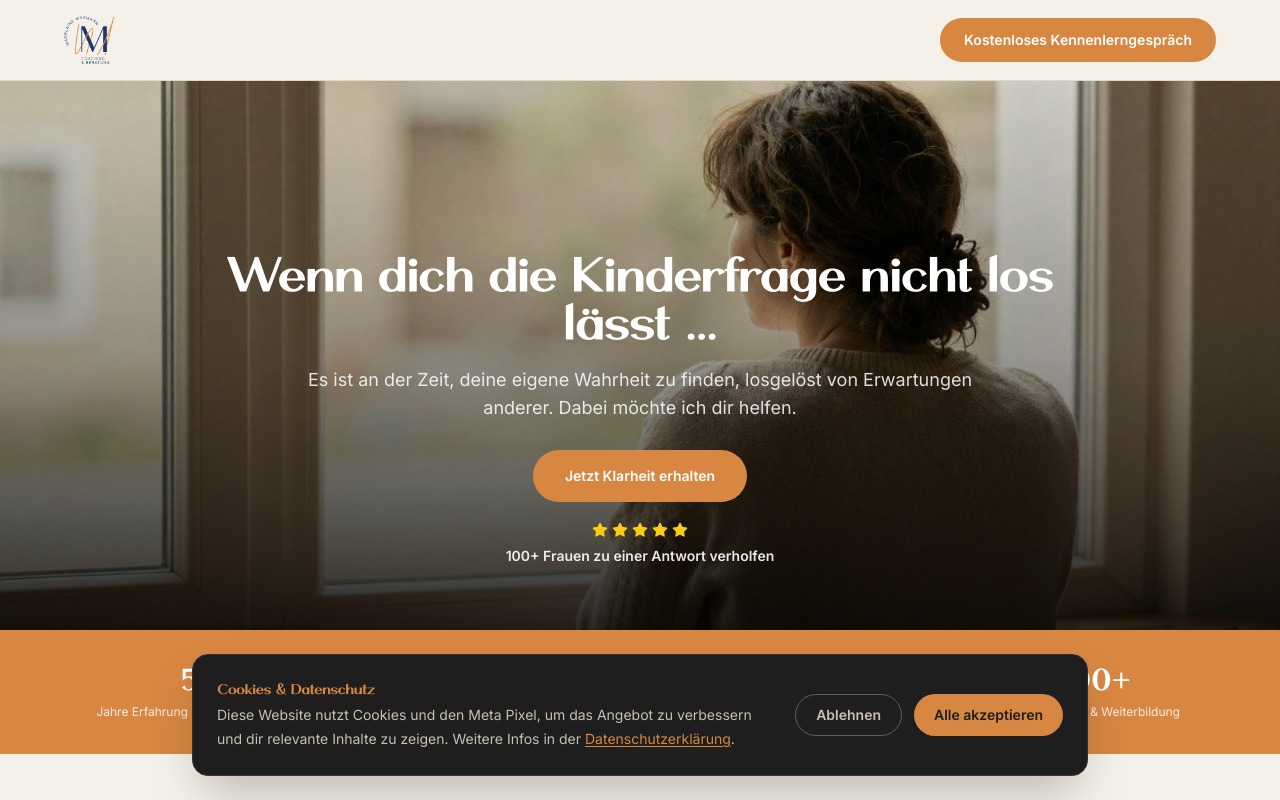
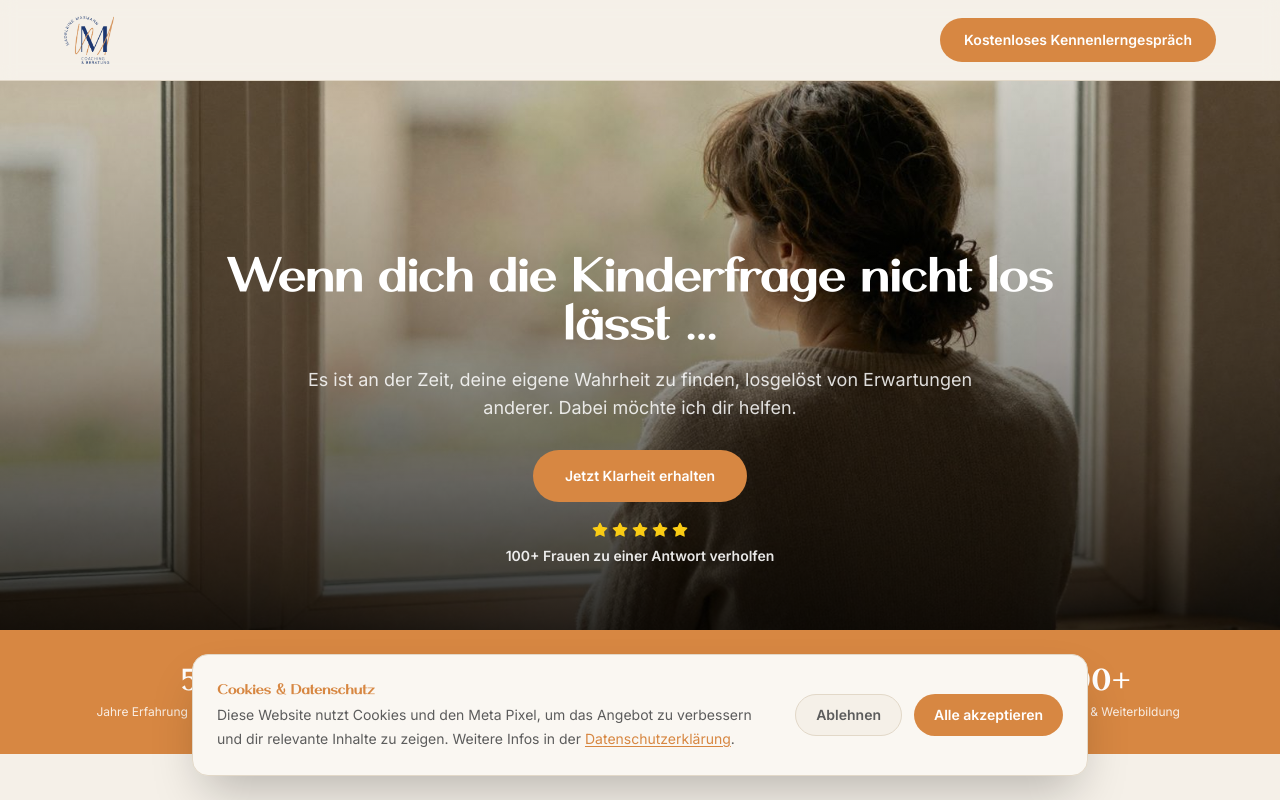
Before and after one commit to mmdscon/willichkinder, a Next.js app: page / in a window 1280 px wide. Shown: the top 800 px of the page. Built offline with nearby package versions, Linux system fonts and the light colour scheme; no server answers.

Commit message:
Update CookieBanner.tsx

```diff
--- a/src/components/CookieBanner.tsx
+++ b/src/components/CookieBanner.tsx
@@ -1,15 +1,11 @@
 "use client";
-
 import { useEffect, useState } from "react";
-
 export default function CookieBanner() {
   const [visible, setVisible] = useState(false);
-
   useEffect(() => {
     const stored = localStorage.getItem("cookie_consent");
     if (!stored) setVisible(true);
   }, []);
-
   const respond = (accepted: boolean) => {
     localStorage.setItem("cookie_consent", accepted ? "accepted" : "declined");
     setVisible(false);
@@ -17,9 +13,7 @@ export default function CookieBanner() {
       new CustomEvent("cookieConsentChange", { detail: { accepted } })
     );
   };
-
   if (!visible) return null;
-
   return (
     <div
       className="fixed bottom-0 left-0 right-0 z-[9999] p-4 md:p-6"
@@ -29,9 +23,9 @@ export default function CookieBanner() {
       <div
         className="mx-auto max-w-4xl rounded-2xl shadow-2xl border flex flex-col gap-4 p-6 md:flex-row md:items-center md:justify-between"
         style={{
-          backgroundColor: "#1E1E1E",
-          borderColor: "#333",
-          color: "#F5F0E8",
+          backgroundColor: "#FAF7F2",
+          borderColor: "#E2D8C8",
+          color: "#1E1E1E",
         }}
       >
         <div className="flex-1">
@@ -41,7 +35,7 @@ export default function CookieBanner() {
           >
             Cookies & Datenschutz
           </p>
-          <p className="text-sm leading-6" style={{ color: "#C8C0B0" }}>
+          <p className="text-sm leading-6" style={{ color: "#5C5C5C" }}>
             Diese Website nutzt Cookies und den Meta Pixel, um das Angebot zu
             verbessern und dir relevante Inhalte zu zeigen. Weitere Infos in der{" "}
             <a
@@ -54,15 +48,14 @@ export default function CookieBanner() {
             .
           </p>
         </div>
-
         <div className="flex gap-3 shrink-0 flex-wrap">
           <button
             onClick={() => respond(false)}
             className="rounded-full px-5 py-2.5 text-sm font-semibold border transition hover:opacity-80"
             style={{
-              borderColor: "#5C5C5C",
-              color: "#C8C0B0",
-              backgroundColor: "transparent",
+              borderColor: "#E2D8C8",
+              color: "#5C5C5C",
+              backgroundColor: "#F5F0E8",
             }}
           >
             Ablehnen
@@ -72,7 +65,7 @@ export default function CookieBanner() {
             className="rounded-full px-5 py-2.5 text-sm font-semibold transition hover:opacity-90 active:scale-[0.98]"
             style={{
               backgroundColor: "#D78742",
-              color: "#1E1E1E",
+              color: "#FFFFFF",
             }}
           >
             Alle akzeptieren
```
